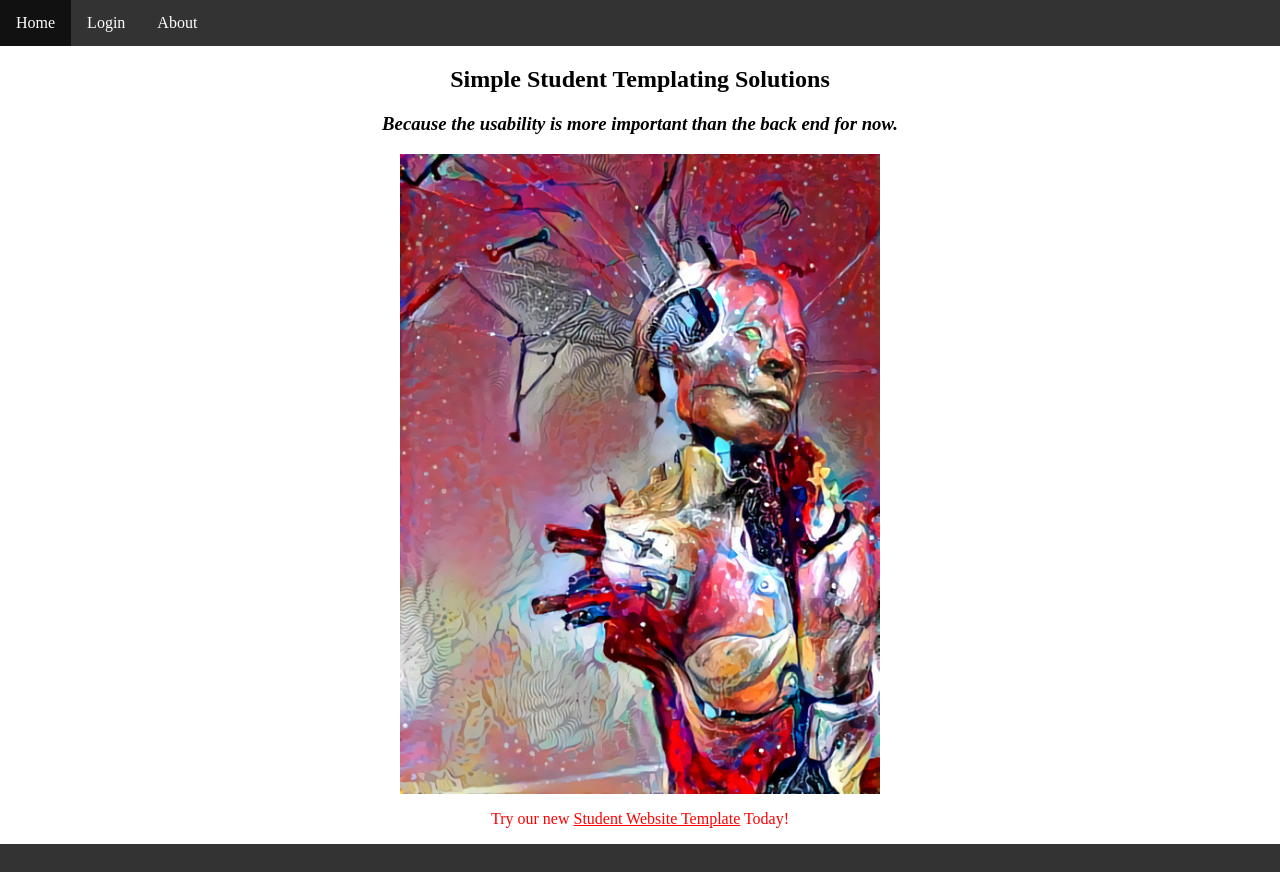
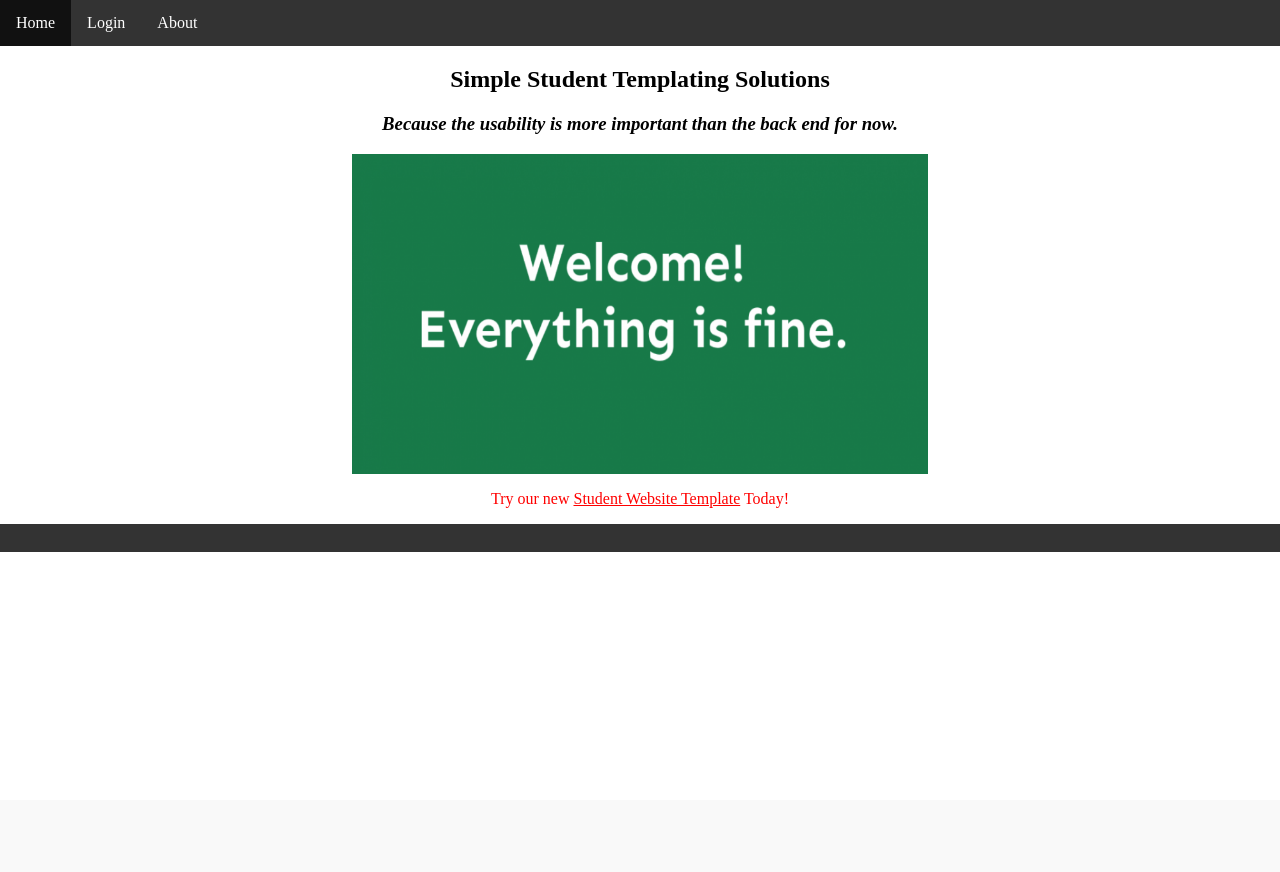
Before and after one commit to krisun09/2222ChatWeb, a Bottle app: page / in a window 1280 px wide. After the commit the page ends 552 px from the top, so only its background shows below. Run offline with Bottle, Linux system fonts and the light colour scheme.

Commit message:
changed the ugly image

```diff
--- a/templates/header.html
+++ b/templates/header.html
@@ -18,7 +18,7 @@
 <h3><i>Because the usability is more important than the back end for now.</i></h3>
 
 <p>
-<img src="img/header.jpg" alt="Some stuff that popped out of tensor flow" height="80%">
+<img src="img/welcome.png" alt="Some stuff that popped out of tensor flow" height="40%">
 </p>
 
 <p>
```
